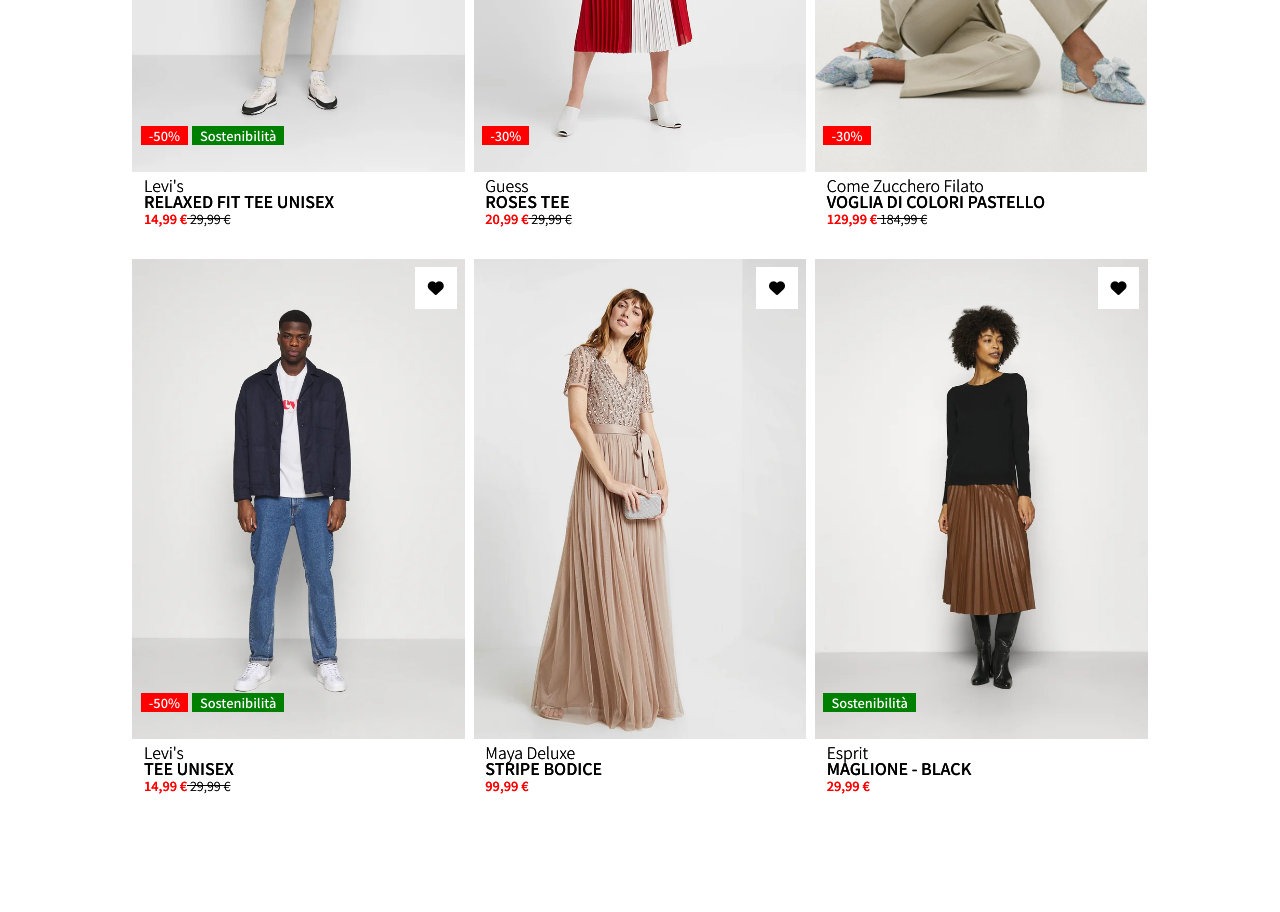
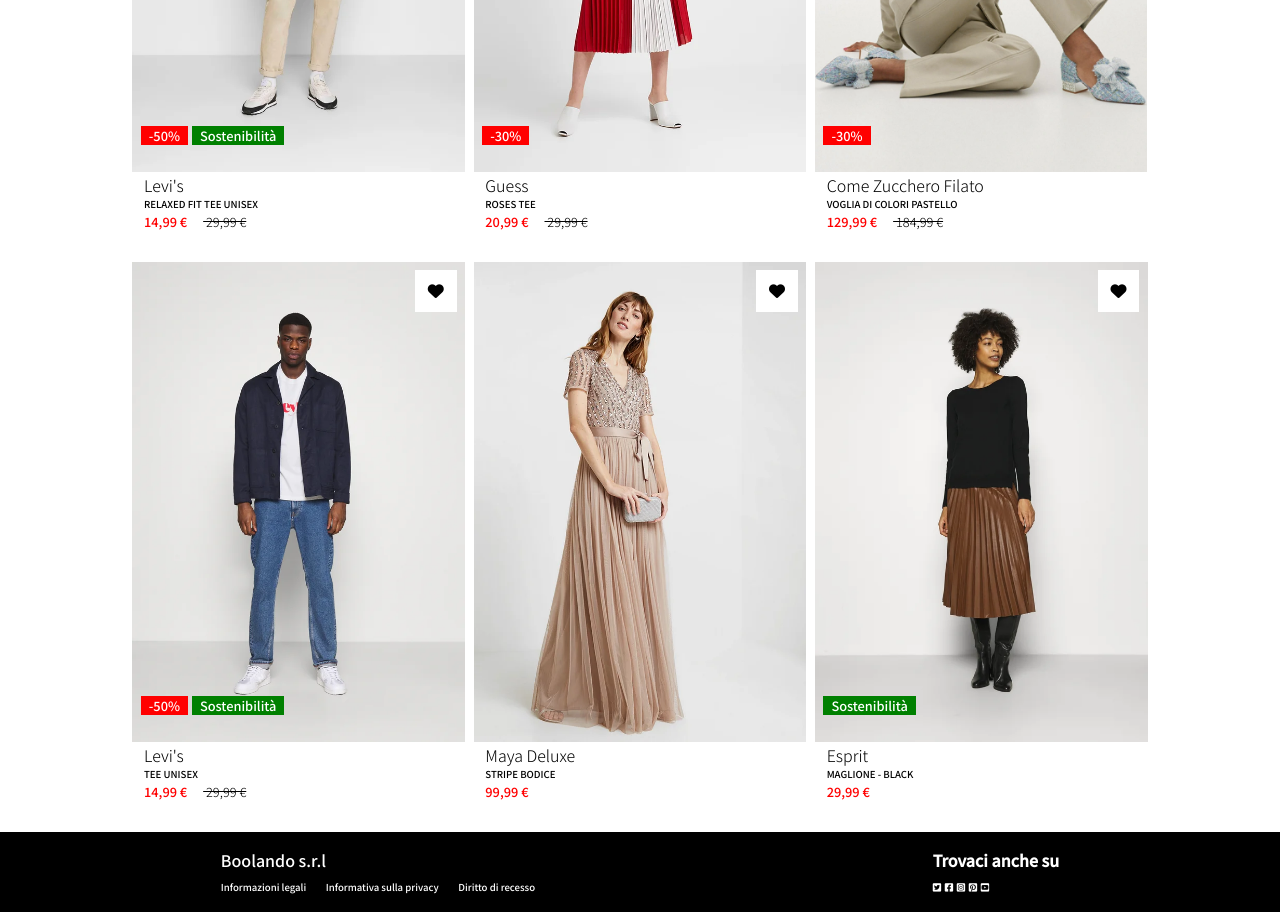
Before and after one commit to Salano24/html-css-boolando, a plain HTML site: page index.html in a window 1280 px wide. Shown: the part 400-1312 px from the top of the page. Before the commit the page ends 1226 px from the top, so only its background shows below. Drawn offline with Linux system fonts and the light colour scheme.

Commit message:
fine footer

```diff
--- a/css/style.css
+++ b/css/style.css
@@ -149,16 +149,65 @@ img{
     font-size: 0.8rem;
 }
 
-.con-scomparsa{
-    position: relative;
+
+
+  .overlay {
+    position: absolute;
+    top: 0;
+    bottom: 0;
+    left: 0;
+    right: 0;
+    opacity: 0;
+    transition: .3s ease;
+
+  }
+
+  .container:hover .overlay {
+    opacity: 1;
+  }
+
+  .hidden{
+    top: 0;
+    left: 0;
+    position: absolute;
+
+  }
+
+
+footer{
+    background-color:black ;
+    color: white;
+    padding: 1rem;
 }
 
-.scomparsa{
-    position: absolute;
-    top: 0;
+.end{
+    display: flex;
+   text-align: left;
+}
+
+.space-between{
+    justify-content: space-between;
+}
+
+ span{
+   font-size: 0.6rem;
+   margin-right: 1rem;
+}
+.srl{
+    font-size: 1rem;
+    margin-left: 5rem;
+}
+
+.diritti{
+    margin-left: 5rem;
 
 }
 
- .model:hover{
-   visibility: hidden;
+h4{
+    font-size: 1rem;
+    margin-right: 5rem;
 }
+
+.fa-brands{
+    font-size: 0.6rem;
+}
--- a/index.html
+++ b/index.html
@@ -40,7 +40,11 @@
             <div class="row principale">
                 <div class="col-4">
                     <div class="model">
-                        <img src="./img/1.webp" alt="uomo con maglia bianca">
+
+                        <img class=scomparsa src="./img/1b.webp" alt="uomo con maglia bianca">
+                        <div class="overlay">
+                            <img class="hidden" src="./img/1.webp" alt="">
+                        </div>
                         <i class="fa-solid fa-heart preferiti-first"></i>
                         <span class="sconto-first">-50%</span>
                         <span class="sostenibile-first">Sostenibilità</span>
@@ -54,7 +58,12 @@
 
                 <div class="col-4">
                     <div class="model">
-                        <img src="./img/2.webp" alt="uomo con maglia bianca">
+                        <div>
+                        <img class=scomparsa src="./img/2b.webp" alt="uomo con maglia bianca">
+                        </div>
+                        <div class="overlay">
+                            <img class="hidden" src="./img/2.webp" alt="">
+                        </div>
                         <i class="fa-solid fa-heart preferiti-first"></i>
                         <span class="sconto-first">-30%</span>
                     </div>
@@ -67,8 +76,12 @@
 
                 <div class="col-4">
                     <div class="model">
-                        <img src="./img/3.webp" alt="uomo con maglia bianca">
-                        <i class="fa-solid fa-heart preferiti-first"></i>
+                        <div>
+                            <img class=scomparsa src="./img/3b.webp" alt="uomo con maglia bianca">
+                            </div>
+                            <div class="overlay">
+                                <img class="hidden" src="./img/3.webp" alt="">
+                            </div>                        <i class="fa-solid fa-heart preferiti-first"></i>
                         <span class="sconto-first">-30%</span>
                     </div>
                     <div class="vestiti">
@@ -80,8 +93,12 @@
 
                 <div class="col-4">
                     <div class="model">
-                        <img src="./img/4.webp" alt="uomo con maglia bianca">
-                        <i class="fa-solid fa-heart preferiti-first"></i>
+                        <div>
+                            <img class=scomparsa src="./img/4b.webp" alt="uomo con maglia bianca">
+                            </div>
+                            <div class="overlay">
+                                <img class="hidden" src="./img/4.webp" alt="">
+                            </div>                        <i class="fa-solid fa-heart preferiti-first"></i>
                         <span class="sconto-first">-50%</span>
                         <span class="sostenibile-first">Sostenibilità</span>
                     </div>
@@ -94,8 +111,12 @@
 
                 <div class="col-4">
                     <div class="model">
-                        <img src="./img/5.webp" alt="uomo con maglia bianca">
-                        <i class="fa-solid fa-heart preferiti-first"></i>
+                        <div>
+                            <img class=scomparsa src="./img/5b.webp" alt="uomo con maglia bianca">
+                            </div>
+                            <div class="overlay">
+                                <img class="hidden" src="./img/5.webp" alt="">
+                            </div>                        <i class="fa-solid fa-heart preferiti-first"></i>
                     </div>
                     <div class="vestiti">
                         <span class="marca">Maya Deluxe</span><br>
@@ -106,8 +127,12 @@
 
                 <div class="col-4">
                     <div class="model">
-                        <img src="./img/6.webp" alt="uomo con maglia bianca">
-                        <i class="fa-solid fa-heart preferiti-first"></i>
+                        <div>
+                            <img class=scomparsa src="./img/6b.webp" alt="uomo con maglia bianca">
+                            </div>
+                            <div class="overlay">
+                                <img class="hidden" src="./img/6.webp" alt="">
+                            </div>                        <i class="fa-solid fa-heart preferiti-first"></i>
                         <span class="sostenibile-last">Sostenibilità</span>
                     </div>
                     <div class="vestiti">
@@ -120,91 +145,37 @@
 
             </div>
 
-            <div class="row scomparsa">
-                <div class="col-4">
-                    <div class="model">
-                        <img src="./img/1b.webp" alt="uomo con maglia bianca">
-                        <i class="fa-solid fa-heart preferiti-first"></i>
-                        <span class="sconto-first">-50%</span>
-                        <span class="sostenibile-first">Sostenibilità</span>
-                    </div>
-                    <div class="vestiti">
-                        <span class="marca">Levi's</span><br>
-                        <span class="nome">RELAXED FIT TEE UNISEX</span><br>
-                        <span class="prezzo">14,99 €</span><span class="vecchio_prezzo"> 29,99 €</span>
-                    </div>
-                </div>
-
-                <div class="col-4">
-                    <div class="model">
-                        <img src="./img/2b.webp" alt="uomo con maglia bianca">
-                        <i class="fa-solid fa-heart preferiti-first"></i>
-                        <span class="sconto-first">-30%</span>
-                    </div>
-                    <div class="vestiti">
-                        <span class="marca">Guess</span><br>
-                        <span class="nome">ROSES TEE</span><br>
-                        <span class="prezzo">20,99 €</span><span class="vecchio_prezzo"> 29,99 €</span>
-                    </div>
-                </div>
-
-                <div class="col-4">
-                    <div class="model">
-                        <img src="./img/3b.webp" alt="uomo con maglia bianca">
-                        <i class="fa-solid fa-heart preferiti-first"></i>
-                        <span class="sconto-first">-30%</span>
-                    </div>
-                    <div class="vestiti">
-                        <span class="marca">Come Zucchero Filato</span><br>
-                        <span class="nome">VOGLIA DI COLORI PASTELLO</span><br>
-                        <span class="prezzo">129,99 €</span><span class="vecchio_prezzo"> 184,99 €</span>
-                    </div>
-                </div>
-
-                <div class="col-4">
-                    <div class="model">
-                        <img src="./img/4b.webp" alt="uomo con maglia bianca">
-                        <i class="fa-solid fa-heart preferiti-first"></i>
-                        <span class="sconto-first">-50%</span>
-                        <span class="sostenibile-first">Sostenibilità</span>
-                    </div>
-                    <div class="vestiti">
-                        <span class="marca">Levi's</span><br>
-                        <span class="nome"> TEE UNISEX</span><br>
-                        <span class="prezzo">14,99 €</span><span class="vecchio_prezzo"> 29,99 €</span>
-                    </div>
-                </div>
-
-                <div class="col-4">
-                    <div class="model">
-                        <img src="./img/5b.webp" alt="uomo con maglia bianca">
-                        <i class="fa-solid fa-heart preferiti-first"></i>
-                    </div>
-                    <div class="vestiti">
-                        <span class="marca">Maya Deluxe</span><br>
-                        <span class="nome">STRIPE BODICE</span><br>
-                        <span class="prezzo">99,99 €</span>
-                    </div>
-                </div>
-
-                <div class="col-4">
-                    <div class="model">
-                        <img src="./img/6b.webp" alt="uomo con maglia bianca">
-                        <i class="fa-solid fa-heart preferiti-first"></i>
-                        <span class="sostenibile-last">Sostenibilità</span>
-                    </div>
-                    <div class="vestiti">
-                        <span class="marca">Esprit</span><br>
-                        <span class="nome">MAGLIONE - BLACK</span><br>
-                        <span class="prezzo">29,99 €</span>
-                    </div>
-                </div>
-
-
-            </div>
         </div>
     </main>
 
-    <footer></footer>
+
+
+    </div>
+    </footer>
+    <footer class="sfondo_final">
+        <div class="end container space-between">
+            <div class="info">
+
+                <span class="srl">Boolando s.r.l</span><br>
+                <div class="diritti">
+
+                    <span>Informazioni legali</span>
+                    <span>Informativa sulla privacy</span>
+                    <span>Diritto di recesso</span>
+
+                </div>
+               </div>
+          <div class="social">
+            <h4>Trovaci anche su</h4>
+            <i class="fa-brands fa-square-twitter"></i>
+            <i class="fa-brands fa-square-facebook"></i>
+            <i class="fa-brands fa-square-instagram"></i>
+            <i class="fa-brands fa-square-pinterest"></i>
+            <i class="fa-brands fa-square-youtube"></i>
+
+        </div>
+
+        </div>
+  </footer>
 </body>
 </html>
```
